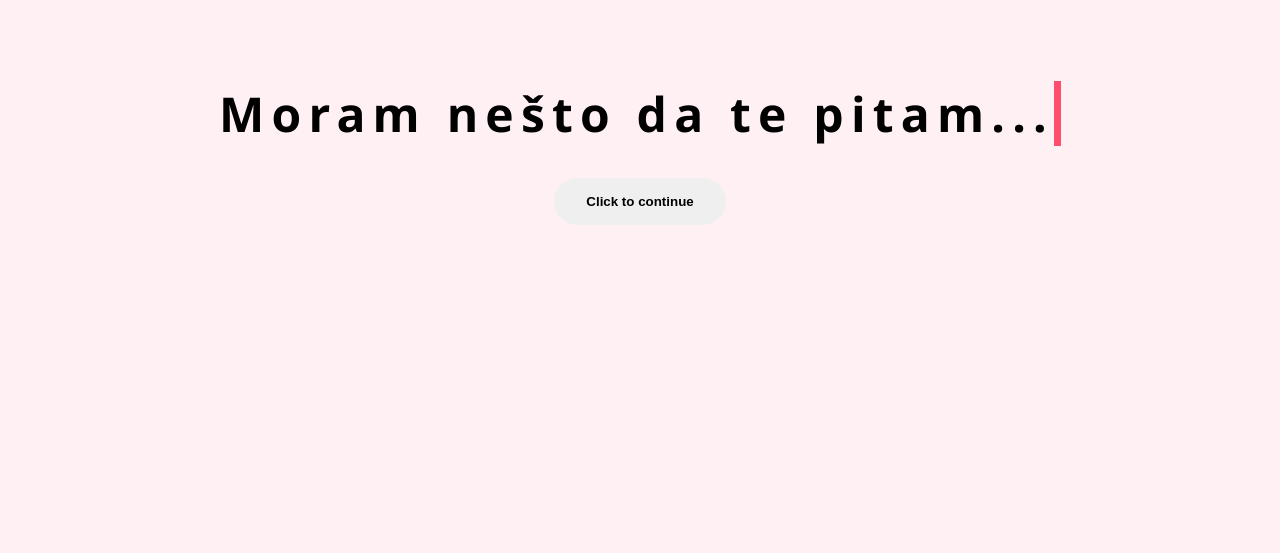
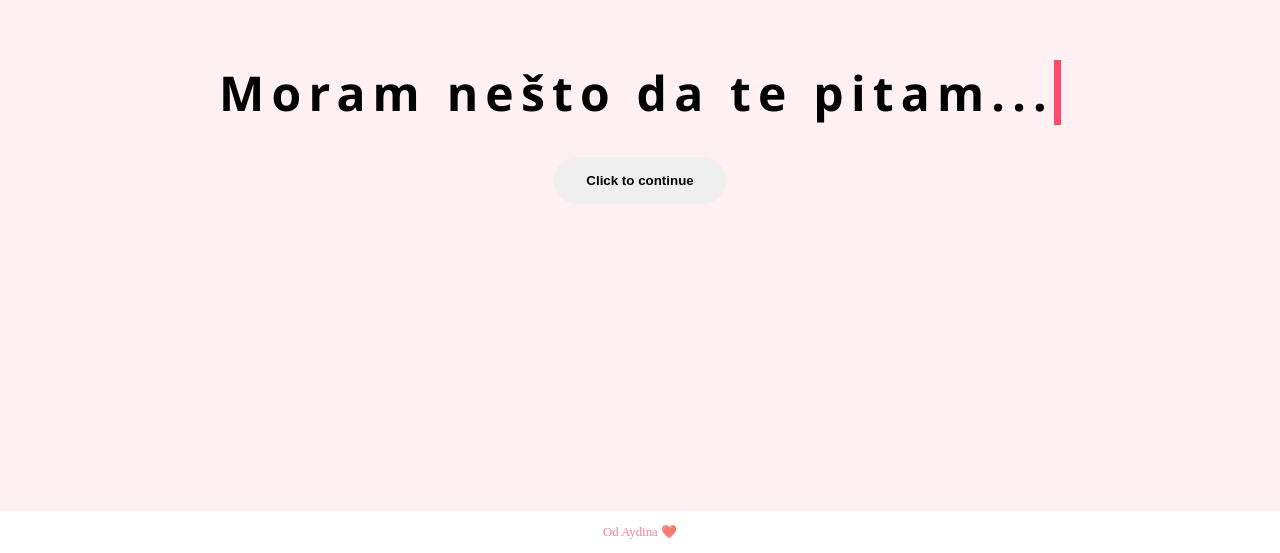
Before and after one commit to Aydin324/valentines, an Angular app: page / in a window 1280 px wide. Shown: the part 247-800 px from the top of the page. Built offline with nearby package versions, Linux system fonts and the light colour scheme.

Commit message:
Added a footer

```diff
--- a/src/app/app.html
+++ b/src/app/app.html
@@ -1,22 +1,29 @@
 <main class="container">
-  @if(proposalState()==='intro'){
+  @if (proposalState() === 'intro') {
     <div class="fade-in-section">
       <h1 class="typing-effect">Moram nešto da te pitam...</h1>
       <button (click)="proceed()" class="btn-primary">Click to continue</button>
     </div>
-  } @if(proposalState()==='proposal'){
+  }
+  @if (proposalState() === 'proposal') {
     <div class="question-section">
       <h2>Hoćeš li mi biti date za Valentinovo? 🫠</h2>
 
       <div class="btn-group">
         <button (click)="proceed()" class="btn-yes">DA!</button>
 
-      <button (mouseenter)="moveNoButton()" (touchstart)="moveNoButton()" class="btn-no" id="no">
+        <button
+          (mouseenter)="moveNoButton()"
+          (pointerdown)="handleNoButtonClick()"
+          class="btn-no"
+          id="no"
+        >
           ne
         </button>
       </div>
     </div>
-  } @if(proposalState()==='accepted'){
+  }
+  @if (proposalState() === 'accepted') {
     <div class="success-section bounce-in">
       <h1>Jeeeeee! Vidimo see 😊</h1>
       <p>Volim te!</p>
@@ -24,4 +31,8 @@
   }
 </main>
 
+<footer class="footer">
+  <p>Od Aydina ❤️</p>
+</footer>
+
 <!-- <router-outlet /> -->
--- a/src/app/app.scss
+++ b/src/app/app.scss
@@ -1,19 +1,19 @@
-:host,
-main {
+:host {
   margin: 0;
+  padding: 0;
+  display: flex;
+  flex-direction: column;
   height: 100vh;
-  padding: 0;
 }
 
 .container {
   display: flex;
   justify-content: center;
   align-items: center;
-  min-height: 100vh;
   text-align: center;
   background-color: #fff0f3;
   font-family: 'Segoe UI', Tahoma, Geneva, Verdana, sans-serif;
-  overflow: hidden;
+  flex-direction: column;
 }
 
 .btn-group {
@@ -101,3 +101,11 @@ button {
     border-color: #ff4d6d;
   }
 }
+
+.footer {
+  text-align: center;
+  font-size: 0.8rem;
+  color: #ff4d6d;
+  opacity: 0.7;
+  width: 100%;
+}
--- a/src/app/app.ts
+++ b/src/app/app.ts
@@ -9,6 +9,7 @@ import { RouterOutlet } from '@angular/router';
 })
 export class App {
   proposalState = signal<'intro' | 'proposal' | 'accepted'>('intro');
+  noClicked: number = 0;
 
   proceed() {
     if (this.proposalState() === 'intro') {
@@ -56,4 +57,10 @@ export class App {
       noButton.style.top = `${y!}px`;
     }
   }
+
+  handleNoButtonClick(): void {
+    this.noClicked++;
+    console.log('No button clicked', this.noClicked, 'times');
+    this.moveNoButton();
+  }
 }
```
Lines whose indentation alone changed are shown as unchanged.
